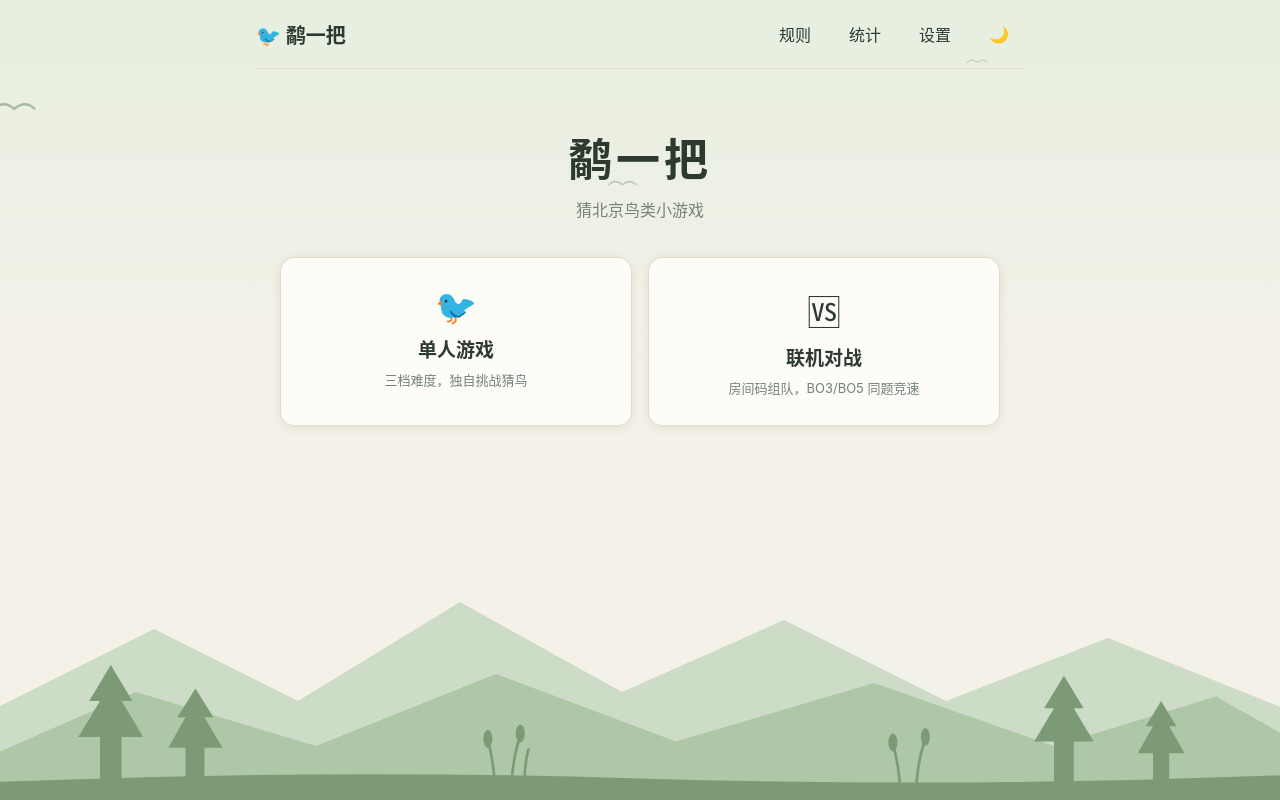
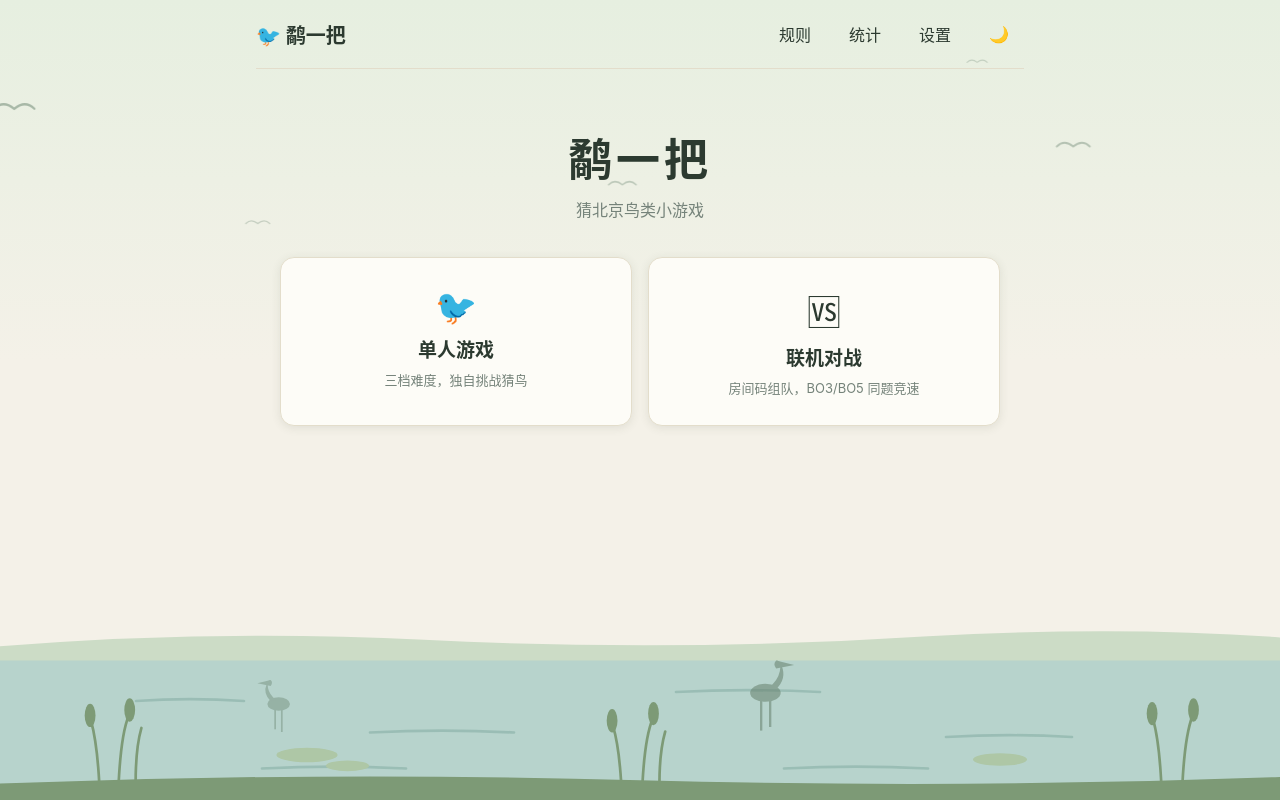
Before and after one commit to Chocoer/birdle, a React (Vite) app in the folder client/: page / in a window 1280 px wide. Built offline with nearby package versions, Linux system fonts and the light colour scheme; no server answers.

Commit message:
设计 v2：浅色湿地湖泊/深色夜晚森林双场景，增加飞鸟与鹭鸟剪影

```diff
--- a/client/src/components/Backdrop.tsx
+++ b/client/src/components/Backdrop.tsx
@@ -1,20 +1,114 @@
-/** 自然风光背景层：山川树林剪影 + 缓慢飞过的鸟剪影，纯 SVG 无图片资源 */
+/** 自然风光背景层：浅色=湿地湖泊 / 深色=夜晚森林，纯 SVG 无图片资源 */
+
+/** 飞鸟剪影（雁形曲线） */
+function FlyingBird({ className }: { className: string }) {
+  return (
+    <svg className={`bird ${className}`} viewBox="0 0 48 20">
+      <path
+        d="M2 14 Q12 4 24 14 Q36 4 46 14"
+        fill="none"
+        stroke="currentColor"
+        strokeWidth="2.4"
+        strokeLinecap="round"
+      />
+    </svg>
+  );
+}
+
+/** 站立的鹭鸟剪影（湿地水边常见） */
+function Heron({ className }: { className: string }) {
+  return (
+    <svg className={`heron ${className}`} viewBox="0 0 60 90">
+      <g fill="currentColor">
+        <ellipse cx="26" cy="42" rx="17" ry="10" />
+        <path d="M38 38 Q50 26 44 12 Q42 6 38 6 Q44 10 42 18 Q40 28 30 36 Z" />
+        <path d="M38 6 L58 11 L38 15 Q34 10 38 6 Z" />
+        <rect x="20" y="50" width="2.6" height="34" />
+        <rect x="30" y="50" width="2.6" height="30" />
+      </g>
+    </svg>
+  );
+}
+
 export default function Backdrop() {
   return (
     <div className="backdrop" aria-hidden="true">
-      {/* 飞鸟剪影（雁形曲线），从屏幕左侧缓缓飞向右侧 */}
-      <svg className="bird b1" viewBox="0 0 48 20">
-        <path d="M2 14 Q12 4 24 14 Q36 4 46 14" fill="none" stroke="currentColor" strokeWidth="2.4" strokeLinecap="round" />
+      {/* ===== 浅色主题：湿地湖泊 ===== */}
+      <div className="scene scene-wetland">
+        <FlyingBird className="b1" />
+        <FlyingBird className="b2" />
+        <FlyingBird className="b3" />
+        <FlyingBird className="b4" />
+        <FlyingBird className="b5" />
+        <svg className="landscape" viewBox="0 0 1440 320" preserveAspectRatio="xMidYMax slice">
+          {/* 远处浅浅的堤岸 */}
+          <path
+            className="sil-far"
+            d="M0 150 Q240 130 480 142 Q760 156 1040 138 Q1260 126 1440 140 L1440 170 L0 170 Z"
+          />
+          {/* 水面 */}
+          <path className="sil-water" d="M0 165 L1440 165 L1440 320 L0 320 Z" />
+          {/* 水波纹 */}
+          <g className="water-lines" strokeLinecap="round" fill="none">
+            <path d="M160 210 Q220 206 280 210" />
+            <path d="M420 245 Q500 241 580 245" />
+            <path d="M760 200 Q840 196 920 200" />
+            <path d="M1060 250 Q1130 246 1200 250" />
+            <path d="M300 285 Q380 281 460 285" />
+            <path d="M880 285 Q960 281 1040 285" />
+          </g>
+          {/* 荷叶 */}
+          <g className="sil-mid">
+            <ellipse cx="350" cy="270" rx="34" ry="8" />
+            <ellipse cx="395" cy="282" rx="24" ry="6" />
+            <ellipse cx="1120" cy="275" rx="30" ry="7" />
+          </g>
+          {/* 芦苇丛（左、中、右三簇） */}
+          <g className="reeds" strokeWidth="3" strokeLinecap="round" fill="none" stroke="currentColor">
+            <path d="M120 320 Q118 260 110 232" />
+            <path d="M140 320 Q142 250 152 226" />
+            <path d="M160 320 Q158 268 166 240" />
+            <ellipse cx="109" cy="226" rx="6" ry="13" fill="currentColor" stroke="none" />
+            <ellipse cx="153" cy="220" rx="6" ry="13" fill="currentColor" stroke="none" />
+            <path d="M700 320 Q698 264 690 238" />
+            <path d="M722 320 Q724 254 734 230" />
+            <path d="M742 320 Q740 272 748 244" />
+            <ellipse cx="689" cy="232" rx="6" ry="13" fill="currentColor" stroke="none" />
+            <ellipse cx="735" cy="224" rx="6" ry="13" fill="currentColor" stroke="none" />
+            <path d="M1300 320 Q1298 258 1290 230" />
+            <path d="M1322 320 Q1324 252 1334 226" />
+            <ellipse cx="1289" cy="224" rx="6" ry="13" fill="currentColor" stroke="none" />
+            <ellipse cx="1335" cy="220" rx="6" ry="13" fill="currentColor" stroke="none" />
+          </g>
+          {/* 岸边地面 */}
+          <path className="sil-near" d="M0 302 Q360 288 720 298 Q1080 308 1440 294 L1440 320 L0 320 Z" />
         </svg>
-      <svg className="bird b2" viewBox="0 0 48 20">
-        <path d="M2 14 Q12 4 24 14 Q36 4 46 14" fill="none" stroke="currentColor" strokeWidth="2.4" strokeLinecap="round" />
-      </svg>
-      <svg className="bird b3" viewBox="0 0 48 20">
-        <path d="M2 14 Q12 4 24 14 Q36 4 46 14" fill="none" stroke="currentColor" strokeWidth="2.4" strokeLinecap="round" />
-      </svg>
+        {/* 站在浅水里的两只鹭 */}
+        <Heron className="h1" />
+        <Heron className="h2" />
+      </div>
 
-      {/* 底部自然风光：远山 → 近山 → 树林与芦苇 */}
+      {/* ===== 深色主题：夜晚森林 ===== */}
+      <div className="scene scene-forest">
+        <FlyingBird className="b1" />
+        <FlyingBird className="b2" />
+        <FlyingBird className="b3" />
+        <FlyingBird className="b4" />
+        <FlyingBird className="b5" />
+        <FlyingBird className="b6" />
         <svg className="landscape" viewBox="0 0 1440 320" preserveAspectRatio="xMidYMax slice">
+          {/* 月亮与星星 */}
+          <circle className="moon" cx="1180" cy="56" r="30" />
+          <g className="stars">
+            <circle cx="180" cy="40" r="2.2" />
+            <circle cx="360" cy="80" r="1.6" />
+            <circle cx="560" cy="30" r="2" />
+            <circle cx="760" cy="66" r="1.6" />
+            <circle cx="940" cy="36" r="2.2" />
+            <circle cx="1040" cy="96" r="1.6" />
+            <circle cx="1320" cy="90" r="2" />
+            <circle cx="80" cy="110" r="1.6" />
+          </g>
           {/* 远山 */}
           <path
             className="sil-far"
@@ -25,28 +119,19 @@ export default function Backdrop() {
             className="sil-mid"
             d="M0 270 L160 200 L360 260 L560 180 L760 255 L980 190 L1180 260 L1360 205 L1440 250 L1440 320 L0 320 Z"
           />
-        {/* 松树剪影 */}
+          {/* 松林 */}
           <g className="sil-near">
             <path d="M120 320 L120 250 L96 250 L120 210 L108 210 L132 170 L156 210 L144 210 L168 250 L144 250 L144 320 Z" />
             <path d="M215 320 L215 262 L196 262 L215 228 L206 228 L226 196 L246 228 L236 228 L256 262 L236 262 L236 320 Z" />
+            <path d="M330 320 L330 268 L313 268 L330 238 L322 238 L339 210 L356 238 L348 238 L365 268 L348 268 L348 320 Z" />
+            <path d="M1090 320 L1090 262 L1071 262 L1090 228 L1081 228 L1101 196 L1121 228 L1111 228 L1131 262 L1111 262 L1111 320 Z" />
             <path d="M1180 320 L1180 255 L1158 255 L1180 218 L1169 218 L1191 182 L1213 218 L1202 218 L1224 255 L1202 255 L1202 320 Z" />
             <path d="M1290 320 L1290 268 L1273 268 L1290 238 L1282 238 L1299 210 L1316 238 L1308 238 L1325 268 L1308 268 L1308 320 Z" />
-          {/* 芦苇丛 */}
-          <g strokeWidth="3" strokeLinecap="round" fill="none" stroke="currentColor" className="reeds">
-            <path d="M560 320 Q558 280 552 258" />
-            <path d="M576 320 Q578 274 586 252" />
-            <path d="M592 320 Q590 286 596 264" />
-            <ellipse cx="551" cy="252" rx="5" ry="10" fill="currentColor" stroke="none" />
-            <ellipse cx="587" cy="246" rx="5" ry="10" fill="currentColor" stroke="none" />
-            <path d="M1010 320 Q1008 282 1002 262" />
-            <path d="M1026 320 Q1028 276 1036 256" />
-            <ellipse cx="1001" cy="256" rx="5" ry="10" fill="currentColor" stroke="none" />
-            <ellipse cx="1037" cy="250" rx="5" ry="10" fill="currentColor" stroke="none" />
-          </g>
           </g>
           {/* 地面 */}
           <path className="sil-near" d="M0 300 Q360 285 720 296 Q1080 307 1440 292 L1440 320 L0 320 Z" />
         </svg>
       </div>
+    </div>
   );
 }
--- a/client/src/styles.css
+++ b/client/src/styles.css
@@ -20,6 +20,8 @@
   --sil-mid: #aec7a6;
   --sil-near: #7d9a76;
   --sil-bird: #66816d;
+  --sil-water: #b7d3cc;
+  --water-line: #8fb5ac;
 }
 
 [data-theme='dark'] {
@@ -43,6 +45,8 @@
   --sil-mid: #233827;
   --sil-near: #2f4a31;
   --sil-bird: #40614a;
+  --moon: #e9e3c4;
+  --star: #cfe0cd;
 }
 
 /* ===== 基础 ===== */
@@ -61,13 +65,26 @@ body {
   transition: background-color 0.2s ease, color 0.2s ease;
 }
 
-/* ===== 自然风光背景层 ===== */
+/* ===== 自然风光背景层：浅色湿地 / 深色夜林，随主题切换 ===== */
 .backdrop {
   position: fixed;
   inset: 0;
   z-index: -1;
   overflow: hidden;
   pointer-events: none;
+}
+
+.scene {
+  position: absolute;
+  inset: 0;
+}
+
+[data-theme='light'] .scene-forest {
+  display: none;
+}
+
+[data-theme='dark'] .scene-wetland {
+  display: none;
 }
 
 .landscape {
@@ -95,6 +112,26 @@ body {
   color: var(--sil-near);
 }
 
+.sil-water {
+  fill: var(--sil-water);
+}
+
+.water-lines {
+  stroke: var(--water-line);
+  stroke-width: 3;
+  opacity: 0.7;
+}
+
+.moon {
+  fill: var(--moon);
+}
+
+.stars {
+  fill: var(--star);
+  opacity: 0.8;
+}
+
+/* 飞鸟 */
 .bird {
   position: absolute;
   color: var(--sil-bird);
@@ -102,27 +139,12 @@ body {
   animation: bird-drift linear infinite;
 }
 
-.b1 {
-  top: 12%;
-  width: 44px;
-  animation-duration: 70s;
-}
-
-.b2 {
-  top: 22%;
-  width: 30px;
-  opacity: 0.35;
-  animation-duration: 95s;
-  animation-delay: -40s;
-}
-
-.b3 {
-  top: 7%;
-  width: 22px;
-  opacity: 0.28;
-  animation-duration: 120s;
-  animation-delay: -80s;
-}
+.b1 { top: 12%; width: 44px; animation-duration: 70s; }
+.b2 { top: 22%; width: 30px; opacity: 0.35; animation-duration: 95s; animation-delay: -40s; }
+.b3 { top: 7%; width: 22px; opacity: 0.28; animation-duration: 120s; animation-delay: -80s; }
+.b4 { top: 17%; width: 36px; opacity: 0.4; animation-duration: 85s; animation-delay: -60s; }
+.b5 { top: 27%; width: 26px; opacity: 0.3; animation-duration: 105s; animation-delay: -20s; }
+.b6 { top: 15%; width: 18px; opacity: 0.25; animation-duration: 130s; animation-delay: -100s; }
 
 @keyframes bird-drift {
   from {
@@ -131,6 +153,26 @@ body {
   to {
     transform: translateX(110vw);
   }
+}
+
+/* 站在浅水里的鹭（仅湿地场景） */
+.heron {
+  position: absolute;
+  bottom: 8vh;
+  color: var(--sil-bird);
+}
+
+.h1 {
+  left: 58%;
+  width: 54px;
+  opacity: 0.55;
+}
+
+.h2 {
+  left: 20%;
+  width: 40px;
+  opacity: 0.4;
+  transform: scaleX(-1);
 }
 
 .app {
```
Lines whose indentation alone changed are shown as unchanged.
